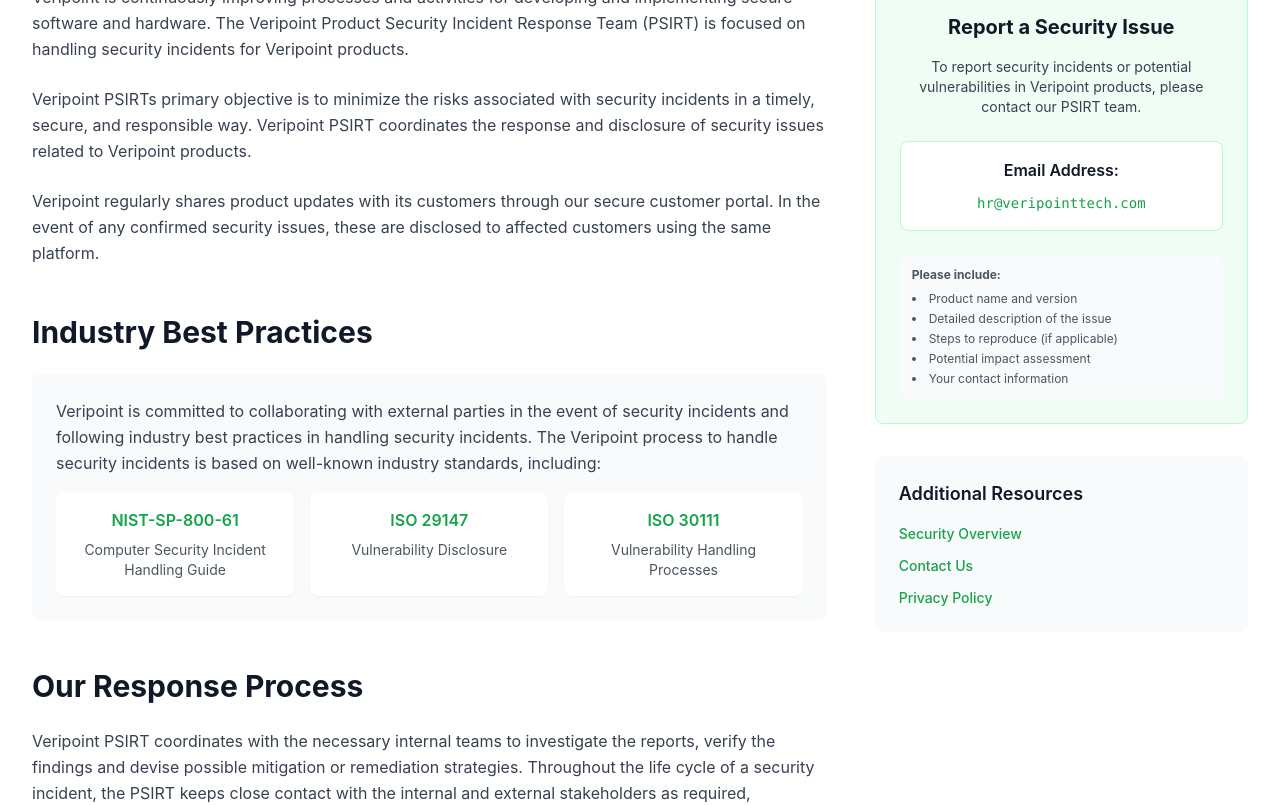
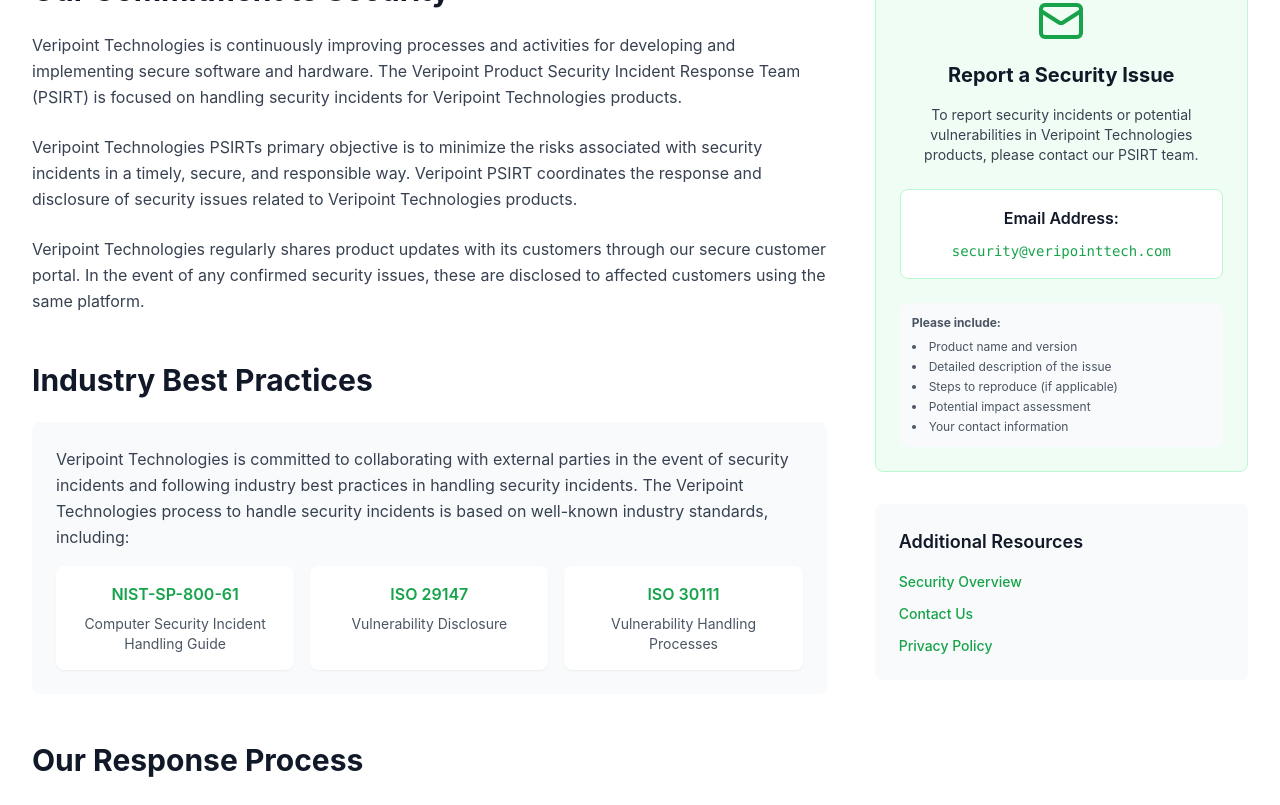
Before and after one commit to abhilasha-2302/main, a Next.js app: page /security in a window 1280 px wide. Shown: the part 540-1345 px from the top of the page. Built offline with nearby package versions, Linux system fonts and the light colour scheme.

Commit message:
modified:   pages/security.js

```diff
--- a/pages/security.js
+++ b/pages/security.js
@@ -19,7 +19,7 @@
             <div className="text-center">
               <Shield className="h-16 w-16 mx-auto mb-6 text-green-200" />
               <h1 className="text-4xl md:text-5xl font-bold mb-4">
-                Veripoint PSIRT & Vulnerability Disclosure
+                Veripoint Technologies PSIRT & Vulnerability Disclosure
               </h1>
               <p className="text-xl text-green-100 max-w-3xl mx-auto">
                 Our Product Security Incident Response Team is committed to
@@ -42,21 +42,21 @@
                 </h2>
                 <div className="prose prose-lg text-gray-700 leading-relaxed">
                   <p className="mb-6">
-                    Veripoint is continuously improving processes and activities
+                    Veripoint Technologies is continuously improving processes and activities
                     for developing and implementing secure software and
                     hardware. The Veripoint Product Security Incident Response
                     Team (PSIRT) is focused on handling security incidents for
-                    Veripoint products.
+                    Veripoint Technologies products.
                   </p>
                   <p className="mb-6">
-                    Veripoint PSIRTs primary objective is to minimize the
+                    Veripoint Technologies PSIRTs primary objective is to minimize the
                     risks associated with security incidents in a timely,
                     secure, and responsible way. Veripoint PSIRT coordinates
                     the response and disclosure of security issues related to
-                    Veripoint products.
+                    Veripoint Technologies products.
                   </p>
                   <p className="mb-6">
-                    Veripoint regularly shares product updates with its
+                    Veripoint Technologies regularly shares product updates with its
                     customers through our secure customer portal. In the event
                     of any confirmed security issues, these are disclosed to
                     affected customers using the same platform.
@@ -71,10 +71,10 @@
                 </h2>
                 <div className="bg-gray-50 rounded-lg p-6 mb-6">
                   <p className="text-gray-700 leading-relaxed mb-4">
-                    Veripoint is committed to collaborating with external
+                    Veripoint Technologies is committed to collaborating with external
                     parties in the event of security incidents and following
                     industry best practices in handling security incidents. The
-                    Veripoint process to handle security incidents is based on
+                    Veripoint Technologies process to handle security incidents is based on
                     well-known industry standards, including:
                   </p>
                   <div className="grid grid-cols-1 md:grid-cols-3 gap-4">
@@ -112,7 +112,7 @@
                   Our Response Process
                 </h2>
                 <p className="text-gray-700 leading-relaxed mb-6">
-                  Veripoint PSIRT coordinates with the necessary internal teams
+                  Veripoint Technologies PSIRT coordinates with the necessary internal teams
                   to investigate the reports, verify the findings and devise
                   possible mitigation or remediation strategies. Throughout the
                   life cycle of a security incident, the PSIRT keeps close
@@ -187,17 +187,17 @@
                   </h3>
                   <p className="text-gray-700 mb-6 text-sm">
                     To report security incidents or potential vulnerabilities in
-                    Veripoint products, please contact our PSIRT team.
+                    Veripoint Technologies products, please contact our PSIRT team.
                   </p>
                   <div className="bg-white rounded-lg p-4 mb-6 border border-green-200">
                     <div className="font-semibold text-gray-900 mb-2">
                       Email Address:
                     </div>
                     <a
-                      href="mailto:hr@veripointtech.com"
+                      href="mailto:security@veripointtech.com"
                       className="text-green-600 hover:text-green-700 font-mono text-sm break-all"
                     >
-                      hr@veripointtech.com
+                      security@veripointtech.com
                     </a>
                   </div>
                   <div className="text-xs text-gray-600 text-left bg-gray-50 rounded-lg p-3">
@@ -259,13 +259,13 @@
               </p>
               <div className="flex flex-col sm:flex-row justify-center space-y-3 sm:space-y-0 sm:space-x-4">
                 <Link
-                  href="mailto:abc@security.in"
+                  href="mailto:security@security.in"
                   className="bg-green-600 text-white px-6 py-3 rounded-md hover:bg-green-700 transition duration-150 font-medium"
                 >
                   Report Security Issue
                 </Link>
                 <Link
-                  href="/contact"
+                  href="/https://forms.gle/nA8YkAY7RoeEHZnB7"
                   className="bg-white text-green-600 border border-green-600 px-6 py-3 rounded-md hover:bg-green-50 transition duration-150 font-medium"
                 >
                   General Contact
```
